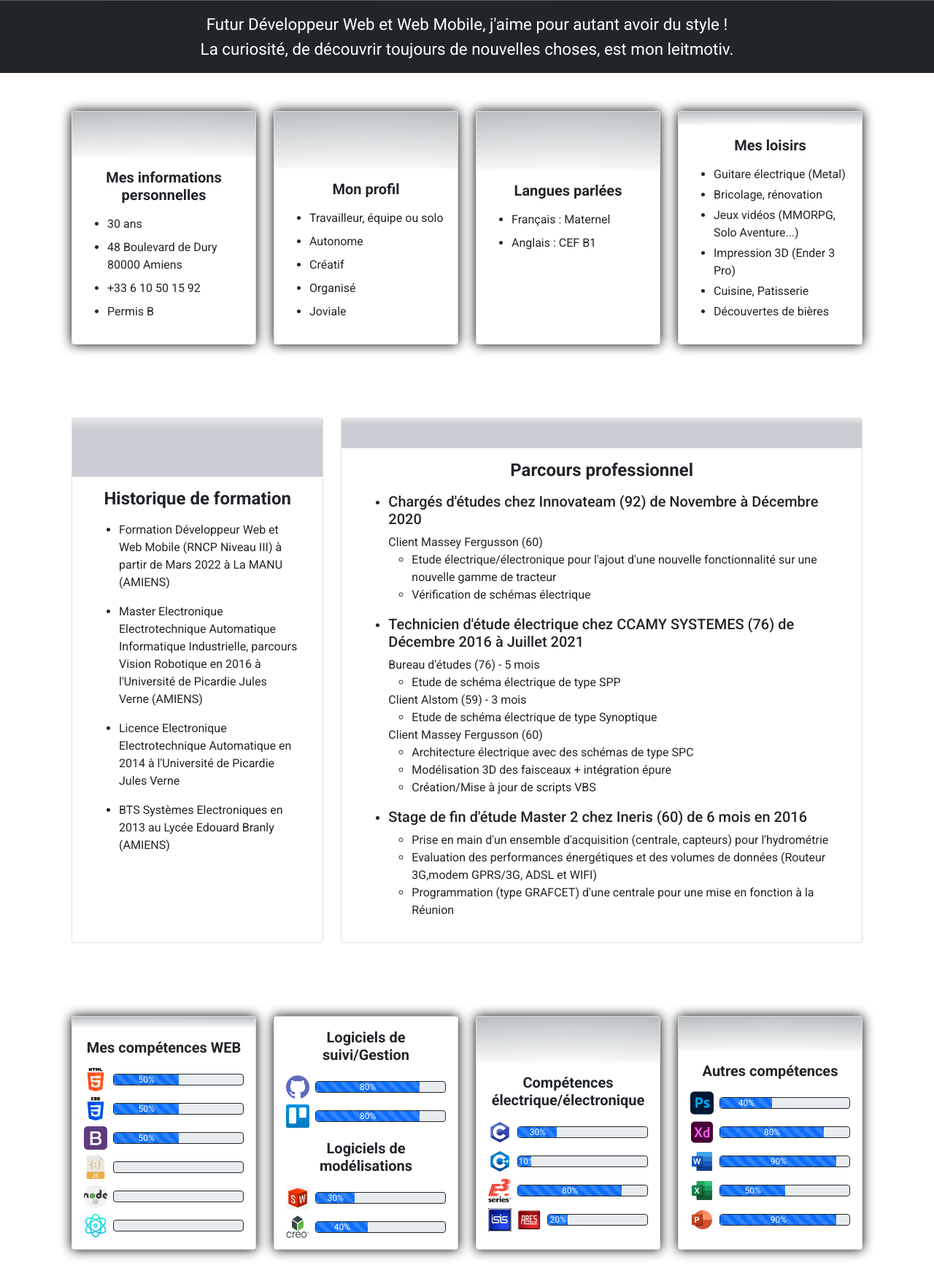
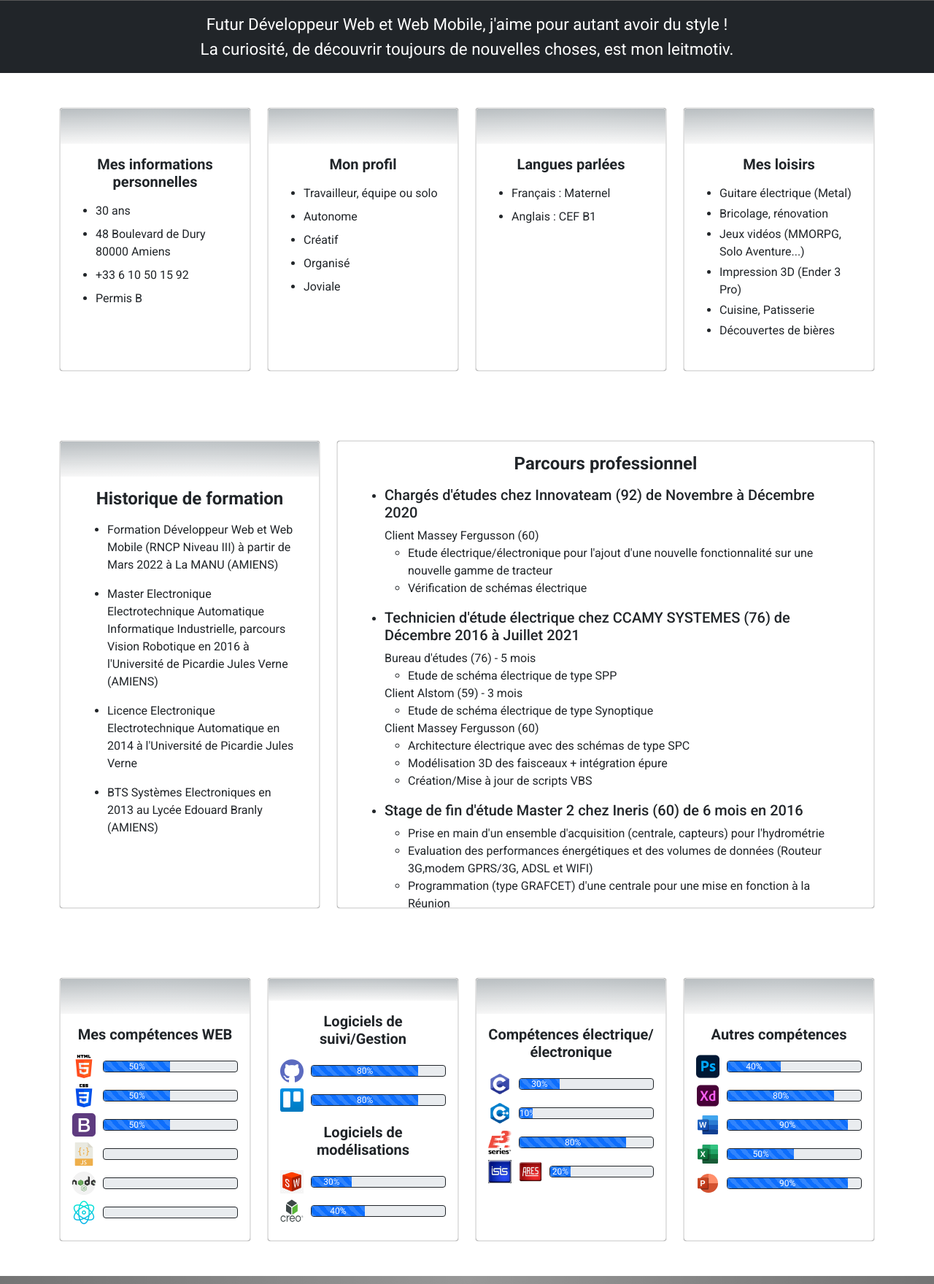
Before and after one commit to Zokkyen/CVNumerique, a PHP site: page / in a window 1280 px wide. Shown: the part 319-2078 px from the top of the page at 73% size. Run offline with PHP 8.4, Linux system fonts and the light colour scheme.

Commit message:
Mise à jour du site

```diff
--- a/assets/css/style.css
+++ b/assets/css/style.css
@@ -47,11 +47,11 @@
 @media (min-width: 768px) {
     .colPictProfileResp {
         margin-top: 4rem;
-        margin-left: 10%;
+        margin-left: 5%;
     }
     .colTextProfileResp {
         margin-top: 5rem;
-        margin-left: 40%;
+        margin-left: 35%;
     }
     .titleProfile {
         font-size: 2.0rem;
@@ -64,10 +64,10 @@
 @media (min-width: 992px) {
     .colPictProfileResp {
         margin-bottom: 0%;
-        margin-left: 10%;
+        margin-left: 5%;
     }
     .colTextProfileResp {
-        margin-left: 45%;
+        margin-left: 40%;
         text-align: start;
     }
     .titleProfile {
@@ -96,12 +96,12 @@
 .MyCard {
     width: auto;
     height: auto;
-    box-shadow: 0 0 1em black;
+    box-shadow: 0 0 1px black;
 }
 
 .card-img-top {
     width: 100%;
-    height: 10vh;
+    height: 6vh;
 }
 
 .card-title {
@@ -110,22 +110,18 @@
 
 .myLgCard {
     width: auto;
-    /*width: 50rem;*/
-
-
     height: auto;
-    /*box-shadow: 0 0 1em black;*/
+    box-shadow: 0 0 1px black;
     /*overflow: auto;*/
 }
 
-.MiddleCard {
+/*.MiddleCard {
     background: #C9CCD3;
     background-image: linear-gradient(-180deg, rgba(255,255,255,0.50) 0%, rgba(0,0,0,0.50) 100%);
     background-blend-mode: lighten;
+}*/
 
-}
-
-.OtherCards {
+.BgCards {
     background-image: radial-gradient(at top center, rgba(255,255,255,0.03) 0%, rgba(0,0,0,0.03) 100%), linear-gradient(to top, rgba(255,255,255,0.1) 0%, rgba(143,152,157,0.60) 100%);
     background-blend-mode: normal, multiply;
 }
@@ -133,13 +129,13 @@
 
 @media (min-width: 768px) {
     .MyCard {
-        height: 40vh;
+        height: 45vh;
     }
 }
 
 @media (min-width: 1200px) {
     .myLgCard {
-        height: 90vh;
+        height: 80vh;
     }
 }
 
--- a/index.html
+++ b/index.html
@@ -74,12 +74,12 @@
 
         <!-- Partie des cartes avec mes diverses informations -->
         <div class="container" id="MyInfo">
-            <div class="row justify-content-center m-1">
+            <div class="row justify-content-center">
 
                 <!-- Mes informations personnelles -->
                 <div class="col-10 col-sm-8 col-md-5 col-xl-3 my-5">
                     <div class="card MyCard">
-                        <span class="card-img-top OtherCards"></span>
+                        <span class="card-img-top BgCards"></span>
                         <div class="card-body">
                             <h5 class="card-title text-center"><strong>Mes informations personnelles</strong></h5>
                             <ul>
@@ -95,7 +95,7 @@
                 <!-- Mon profil -->
                 <div class="col-10 col-sm-8 col-md-5 col-xl-3 my-5">
                     <div class="card MyCard">
-                        <span class="card-img-top OtherCards"></span>
+                        <span class="card-img-top BgCards"></span>
                         <div class="card-body">
                             <h5 class="card-title text-center"><strong>Mon profil</strong></h5>
                             <ul>
@@ -112,7 +112,7 @@
                 <!-- Langues parlées -->
                 <div class="col-10 col-sm-8 col-md-5 col-xl-3 my-5">
                     <div class="card MyCard">
-                        <span class="card-img-top OtherCards"></span>
+                        <span class="card-img-top BgCards"></span>
                         <div class="card-body">
                             <h5 class="card-title text-center"><strong>Langues parlées</strong></h5>
                             <ul>
@@ -126,7 +126,7 @@
                 <!-- Mes loisirs -->
                 <div class="col-10 col-sm-8 col-md-5 col-xl-3 my-5">
                     <div class="card MyCard">
-                        <span class="card-img-top OtherCards"></span>
+                        <span class="card-img-top BgCards"></span>
                         <div class="card-body">
                             <h5 class="card-title text-center"><strong>Mes loisirs</strong></h5>
                             <ul>
@@ -145,12 +145,12 @@
 
         <!-- Partie des cartes avec mes études et mon parcours professionnel -->
         <div class="container" id="SchoolJobs">
-            <div class="row justify-content-center m-1">
+            <div class="row justify-content-center ">
 
                 <!-- Historique de formation -->
                 <div class="col-10 col-xl-4 my-5">
                     <div class="card myLgCard">
-                        <span class="card-img-top MiddleCard"></span>
+                        <span class="card-img-top BgCards"></span>
                         <div class="card-body">
                             <h4 class="card-title text-center"><strong>Historique de formation</strong></h4>
                             <ul>
@@ -170,7 +170,7 @@
                 <!-- Parcours professionnel -->
                 <div class="col-10 col-xl-8 my-5">
                     <div class="card myLgCard">
-                        <span class="card-img-top MiddleCard"></span>
+                        <span class="card-img-top BgCards"></span>
                         <div class="card-body">
                             <h4 class="card-title text-center"><strong>Parcours professionnel</strong></h4>
                             <ul>
@@ -221,12 +221,12 @@
 
         <!-- Partie avec mes compétences dans tous les domaines-->
         <div class="container" id="MySkills">
-            <div class="row justify-content-center m-1">
+            <div class="row justify-content-center">
 
                 <!-- Mes compétences WEB -->
                 <div class="col-10 col-sm-8 col-md-5 col-xl-3 my-5">
                     <div class="card MyCard">
-                        <span class="card-img-top OtherCards"></span>
+                        <span class="card-img-top BgCards"></span>
                         <div class="card-body">
                             <h5 class="card-title text-center"><strong>Mes compétences WEB</strong></h5>
                             <div class="row my-2">
@@ -312,7 +312,7 @@
                 <!-- Logiciels de suivi/gestion -->
                 <div class="col-10 col-sm-8 col-md-5 col-xl-3 my-5">
                     <div class="card MyCard">
-                        <span class="card-img-top OtherCards"></span>
+                        <span class="card-img-top BgCards"></span>
                         <div class="card-body">
                             <h5 class="card-title text-center"><strong>Logiciels de suivi/Gestion</strong></h5>
                             <div class="row my-2">
@@ -373,7 +373,7 @@
                 <!-- Compétences électrique/électronique -->
                 <div class="col-10 col-sm-8 col-md-5 col-xl-3 my-5">
                     <div class="card MyCard">
-                        <span class="card-img-top OtherCards"></span>
+                        <span class="card-img-top BgCards"></span>
                         <div class="card-body">
                             <h5 class="card-title text-center"><strong>Compétences électrique/électronique</strong></h5>
                             <div class="row my-2">
@@ -439,7 +439,7 @@
                 <!-- Compétences électrique/électronique -->
                 <div class="col-10 col-sm-8 col-md-5 col-xl-3 my-5">
                     <div class="card MyCard">
-                        <span class="card-img-top OtherCards"></span>
+                        <span class="card-img-top BgCards"></span>
                         <div class="card-body">
                             <h5 class="card-title text-center"><strong>Autres compétences</strong></h5>
                             <div class="row my-2">
@@ -513,8 +513,8 @@
         </div>
 
         <!-- Portfolio -->
-        <div class="container" id="MyPortfolio">
-            <div class="row align-items-center justify-content-center ">
+        <div class="container-fluid" id="MyPortfolio">
+            <div class="row justify-content-center">
                 <span class="BackofForm"></span>
 
 
@@ -537,7 +537,7 @@
     <footer>
 
         <!-- Bannière avec les réseaux sociaux et signature-->
-        <div class="container bg-dark">
+        <div class="container-fluid bg-dark">
 
             <!-- Réseaux sociaux -->
             <div class="row justify-content-center border-bottom border-white p-3">
@@ -622,6 +622,8 @@
             </div>
 
             <!-- Ma signature -->
+
+
             <!-- <div class="row justify-content-center align-items-center">
                 <div class="col-1">
                     <a href="#MyTop">
```
